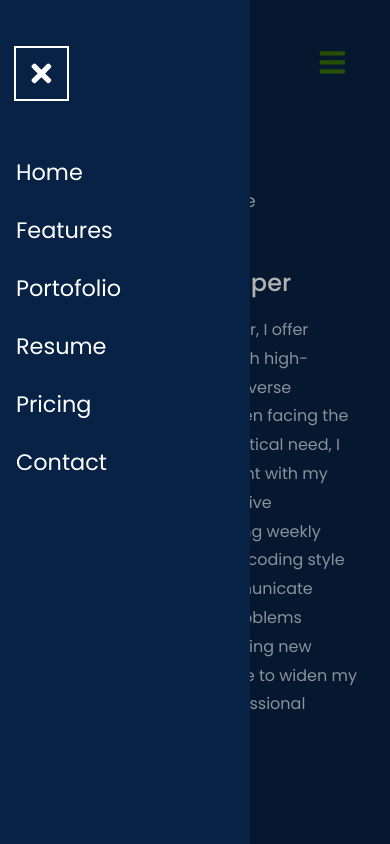
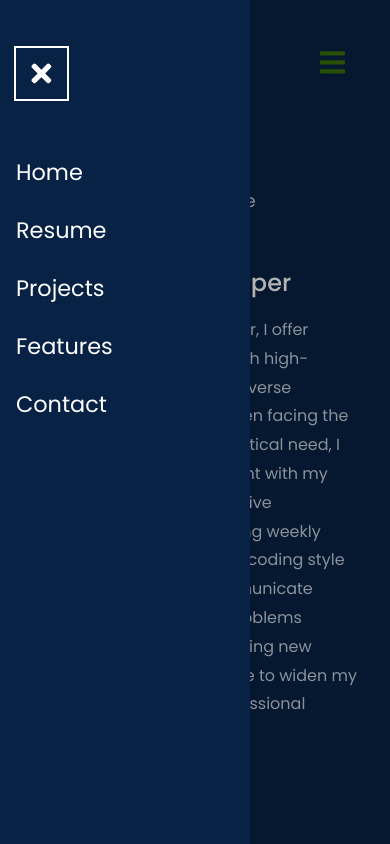
Before and after one commit to rick-liyue-huang/Rick-Huang-Resume, a Next.js app: page / in a window 390 px wide. Both pictures are taken after a click on the button 332 px from the left and 61 px from the top of the page. Shown: the top 844 px of the page. Built offline with nearby package versions, Linux system fonts and the light colour scheme.

Commit message:
feat: add email service on emailjs

```diff
--- a/components/Contact.tsx
+++ b/components/Contact.tsx
@@ -1,3 +1,4 @@
+import emailjs from 'emailjs-com';
 import React, { ReactNode, useState } from 'react';
 import { FaArrowRight } from 'react-icons/fa';
 import { z } from 'zod';
@@ -49,7 +50,8 @@ const Contact = () => {
   });
   const [errors, setErrors] = useState<any>([]);
   //validate schema
-  const validate = () => {
+  const validate = (e: any) => {
+    e.preventDefault();
     const result = schema.safeParse({
       name: name,
       phone: phone,
@@ -59,6 +61,27 @@ const Contact = () => {
     });
     // @ts-ignore
     setErrors(result?.error?.format());
+    // console.log(result);
+    // window.open('MailTo: rick.liyue.huang@gmail.com');
+
+    emailjs
+      .sendForm(
+        'service_zvhhrju',
+        'template_yl8u6qb',
+        e.target,
+        'oI3SaS2opu2YdPXcn'
+      )
+      .then((result) => {
+        setEmail('');
+        setName('');
+        setSubject('');
+        setPhone('');
+        setMessage('');
+        alert('sent successfully');
+      })
+      .catch((err) => {
+        // setErrors(err.message)
+      });
   };
 
   return (
@@ -133,7 +156,7 @@ const Contact = () => {
           </div> */}
         </div>
         {/* FORM */}
-        <form onSubmit={(e) => e.preventDefault()} className={styles.form}>
+        <form onSubmit={validate} className={styles.form}>
           {/* NAME */}
           <div className={styles.name}>
             <InputContainer
@@ -208,7 +231,7 @@ const Contact = () => {
             />
           </InputContainer>
 
-          <button onClick={() => validate()}>
+          <button type="submit">
             <span>SEND MESSAGE</span>
             <FaArrowRight />
           </button>
@@ -219,3 +242,5 @@ const Contact = () => {
 };
 
 export default Contact;
+
+// onClick={() => window.open('MailTo: rick.liyue.huang@gmail.com')}
--- a/components/Navbar.tsx
+++ b/components/Navbar.tsx
@@ -112,23 +112,18 @@ const Navbar = () => {
                 </Link>
               </li>
               <li onClick={() => setIsActive(false)}>
-                <Link href="#features">
-                  <a>Features</a>
-                </Link>
-              </li>
-              <li onClick={() => setIsActive(false)}>
-                <Link href="#portofolio">
-                  <a>Portofolio</a>
-                </Link>
-              </li>
-              <li onClick={() => setIsActive(false)}>
                 <Link href="#resume">
                   <a>Resume</a>
                 </Link>
               </li>
               <li onClick={() => setIsActive(false)}>
-                <Link href="#pricing">
-                  <a>Pricing</a>
+                <Link href="#projects">
+                  <a>Projects</a>
+                </Link>
+              </li>
+              <li onClick={() => setIsActive(false)}>
+                <Link href="#features">
+                  <a>Features</a>
                 </Link>
               </li>
               <li onClick={() => setIsActive(false)}>
--- a/components/PortofolioCard.tsx
+++ b/components/ProjectCard.tsx
@@ -3,7 +3,7 @@ import Image from 'next/image';
 import { useState } from 'react';
 import { Fade } from 'react-awesome-reveal';
 import styles from '../styles/PortofolioCard.module.scss';
-import PortofolioModal from './PortofolioModal';
+import ProjectModal from './ProjectModal';
 
 interface Props {
   imageSource: string;
@@ -15,7 +15,7 @@ interface Props {
   onlineLink: string;
 }
 
-const PortofolioCard: React.FC<Props> = ({
+const ProjectCard: React.FC<Props> = ({
   imageSource,
   category,
   // likes,
@@ -56,7 +56,7 @@ const PortofolioCard: React.FC<Props> = ({
       </Fade>
       {/* MODAL */}
       {active && (
-        <PortofolioModal
+        <ProjectModal
           active={active}
           setActive={setActive}
           feature={category}
@@ -78,4 +78,4 @@ const PortofolioCard: React.FC<Props> = ({
 //   description: 'Mobile App Page',
 // };
 
-export default PortofolioCard;
+export default ProjectCard;
--- a/components/PortofolioModal.tsx
+++ b/components/ProjectModal.tsx
@@ -15,7 +15,7 @@ interface Props {
   imageSource: string;
   onlineLink: string;
 }
-const PortofolioModal: React.FC<Props> = ({
+const ProjectModal: React.FC<Props> = ({
   active,
   setActive,
   feature,
@@ -104,4 +104,4 @@ const PortofolioModal: React.FC<Props> = ({
 //   imageSource: '/portfolio-02.jpg',
 // };
 
-export default PortofolioModal;
+export default ProjectModal;
--- a/package.json
+++ b/package.json
@@ -17,6 +17,7 @@
   "dependencies": {
     "@emotion/react": "^11.10.4",
     "@formkit/auto-animate": "^1.0.0-beta.3",
+    "emailjs-com": "^3.2.0",
     "next": "12.2.5",
     "react": "18.2.0",
     "react-awesome-reveal": "^4.0.1",
--- a/pages/index.tsx
+++ b/pages/index.tsx
@@ -5,7 +5,7 @@ import Features from '../components/Features';
 import Footer from '../components/Footer';
 import Intro from '../components/Intro';
 import Navbar from '../components/Navbar';
-import Portofolio from '../components/Portofolio';
+import Project from '../components/Project';
 import Resume from '../components/Resume';
 import ScrollToTop from '../components/ScrollToTop';
 
@@ -21,7 +21,7 @@ const Home: NextPage = () => {
       <main className="global">
         <Intro />
         <Resume />
-        <Portofolio />
+        <Project />
         <Features />
         {/* <Pricing /> */}
         <Contact />
```
Also changed, not shown: components/Project.tsx (renamed from components/Portofolio.tsx, +4 -3 lines), 1 other file (tests, documents, lock files or other folders).
